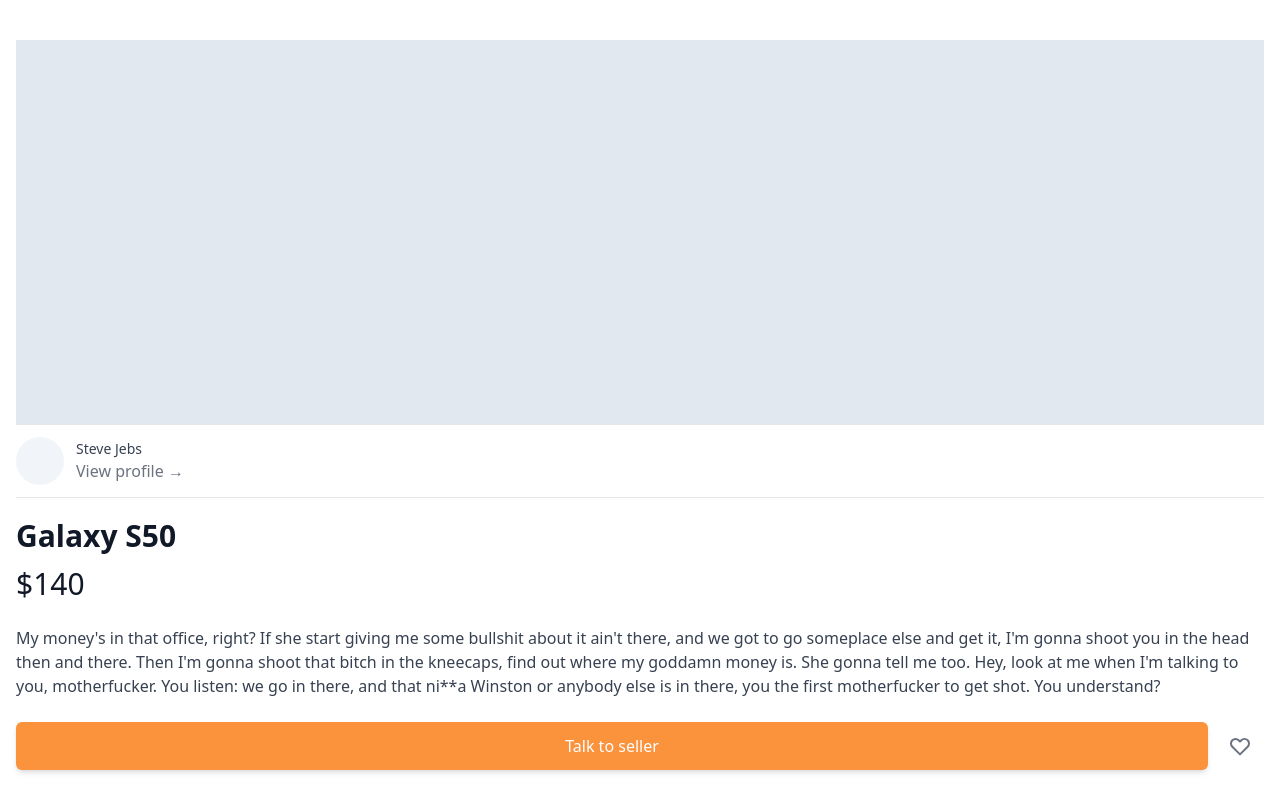
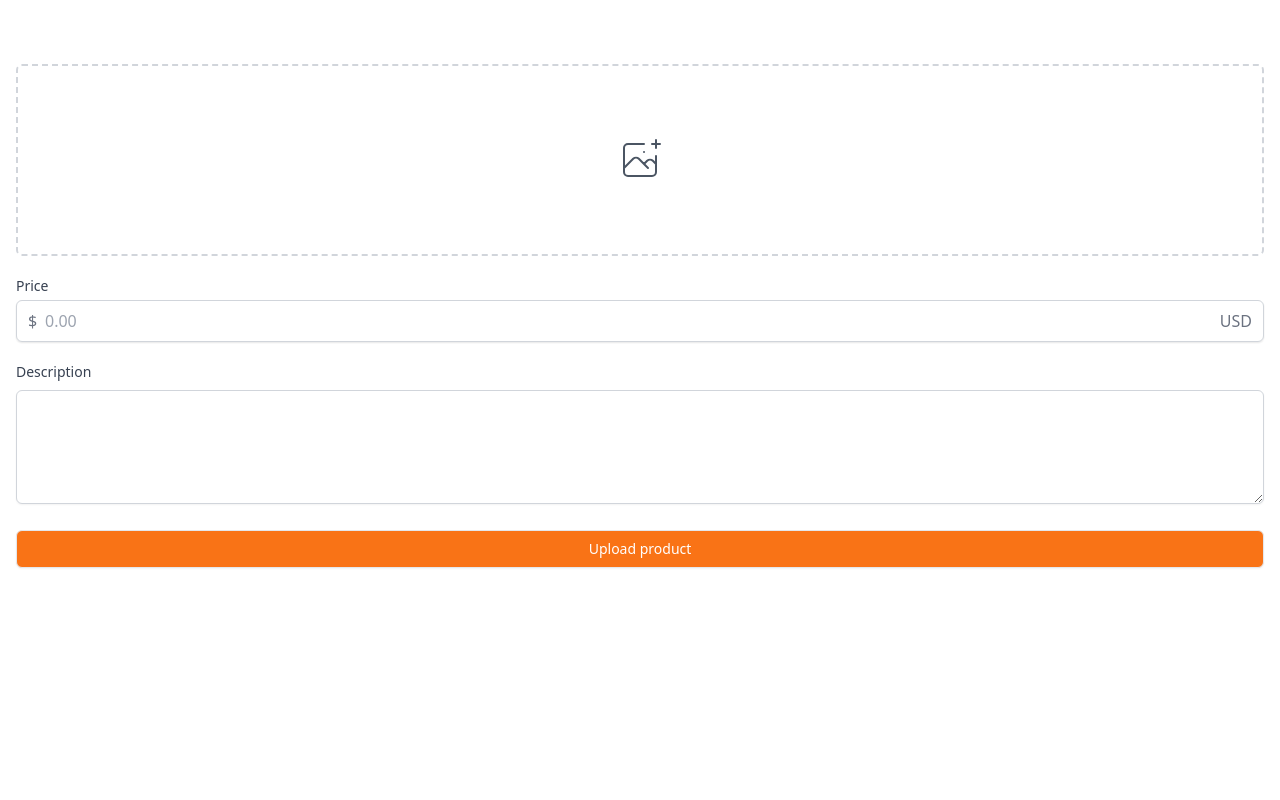
Before and after one commit to BoraParkDev/caroot-market, a Next.js app: page /items/upload in a window 1280 px wide. Shown: the top 800 px of the page. Built offline with nearby package versions, Linux system fonts and the light colour scheme.

Commit message:
#feat upload page added.

```diff
--- /dev/null
+++ b/src/pages/items/upload.tsx
@@ -0,0 +1,55 @@
+import type {NextPage} from "next";
+
+const Upload: NextPage = () => {
+  return (
+    <div className="px-4 py-16">
+      <div>
+        <div>
+          <label
+            className="w-full cursor-pointer text-gray-600 hover:text-orange-500 hover:border-orange-500 flex items-center justify-center border-2 border-dashed border-gray-300 h-48 rounded-md">
+            <svg
+              className="h-12 w-12"
+              stroke="currentColor"
+              fill="none"
+              viewBox="0 0 48 48"
+              aria-hidden="true"
+            >
+              <path
+                d="M28 8H12a4 4 0 00-4 4v20m32-12v8m0 0v8a4 4 0 01-4 4H12a4 4 0 01-4-4v-4m32-4l-3.172-3.172a4 4 0 00-5.656 0L28 28M8 32l9.172-9.172a4 4 0 015.656 0L28 28m0 0l4 4m4-24h8m-4-4v8m-12 4h.02"
+                strokeWidth={2}
+                strokeLinecap="round"
+                strokeLinejoin="round"
+              />
+            </svg>
+            <input type="file" className="hidden"/>
+          </label>
+        </div>
+      </div>
+      <div className="my-5">
+        <label htmlFor="price" className="mb-1 block text-sm font-medium text-gray-700">Price</label>
+        <div className="rounded-md shadow-sm relative flex items-center">
+          <div className="absolute left-0 pl-3 flex items-center justify-center pointer-events-none">
+            <span className="text-gray-500">$</span>
+          </div>
+          <input id="price"
+                 className="appearance-none pl-7 w-full px-3 py-2 border border-gray-300 rounded-md shadow-sm placeholder-gray-400 focus:outline-none focus:ring-orange-500 focus:border-orange-500"
+                 type="text" placeholder="0.00"/>
+          <div className="absolute right-0 pr-3 flex items-center pointer-events-none">
+            <span className="text-gray-500">USD</span>
+          </div>
+        </div>
+      </div>
+      <div>
+        <label className="mb-1 block text-sm font-medium text-gray-700">Description</label>
+        <textarea rows={4}
+                  className="mt-1 shadow-sm w-full rounded-md shadow-sm border-gray-300 focus:outline-none focus:ring-orange-500 focus:border-orange-500"/>
+      </div>
+      <button
+        className="mt-5 w-full bg-orange-500 hover:bg-orange-600 text-white py-2 px-4 border boreder-transparent rounded-md shadow-sm text-sm font-medium focus:ring-2 focus:ring-offset-2 focus:ring-orange-500 focus:outline-one">
+        Upload product
+      </button>
+    </div>
+  );
+};
+
+export default Upload;
```
